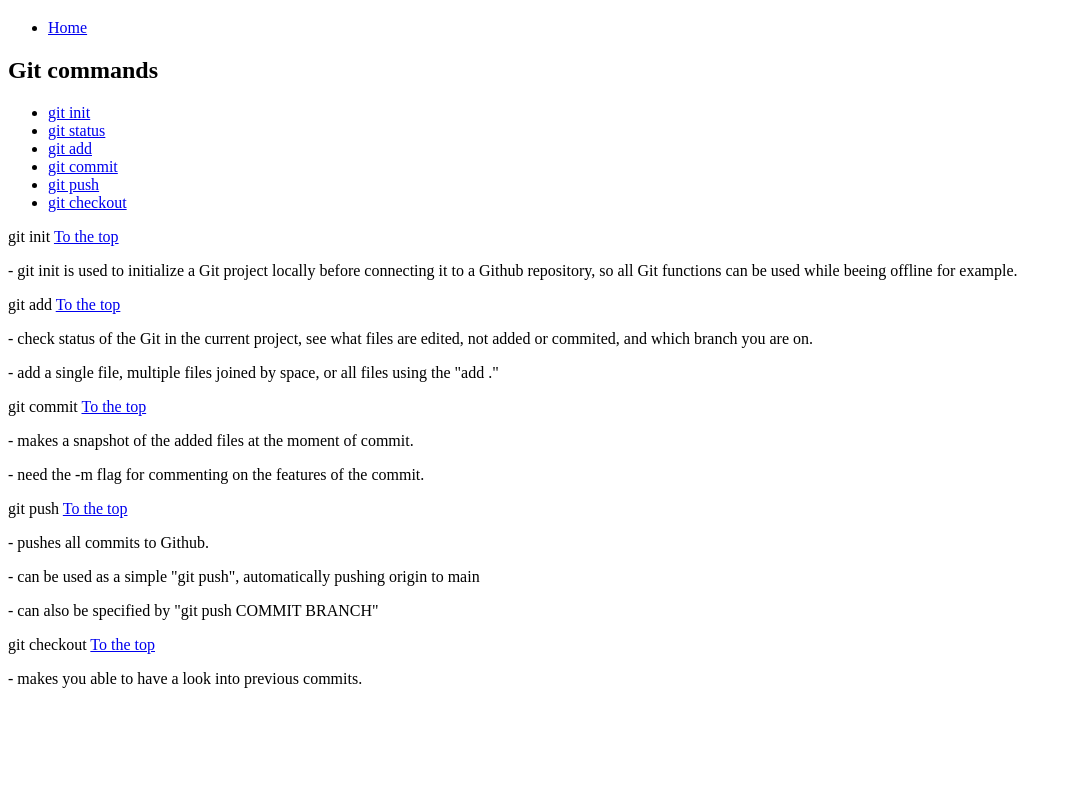
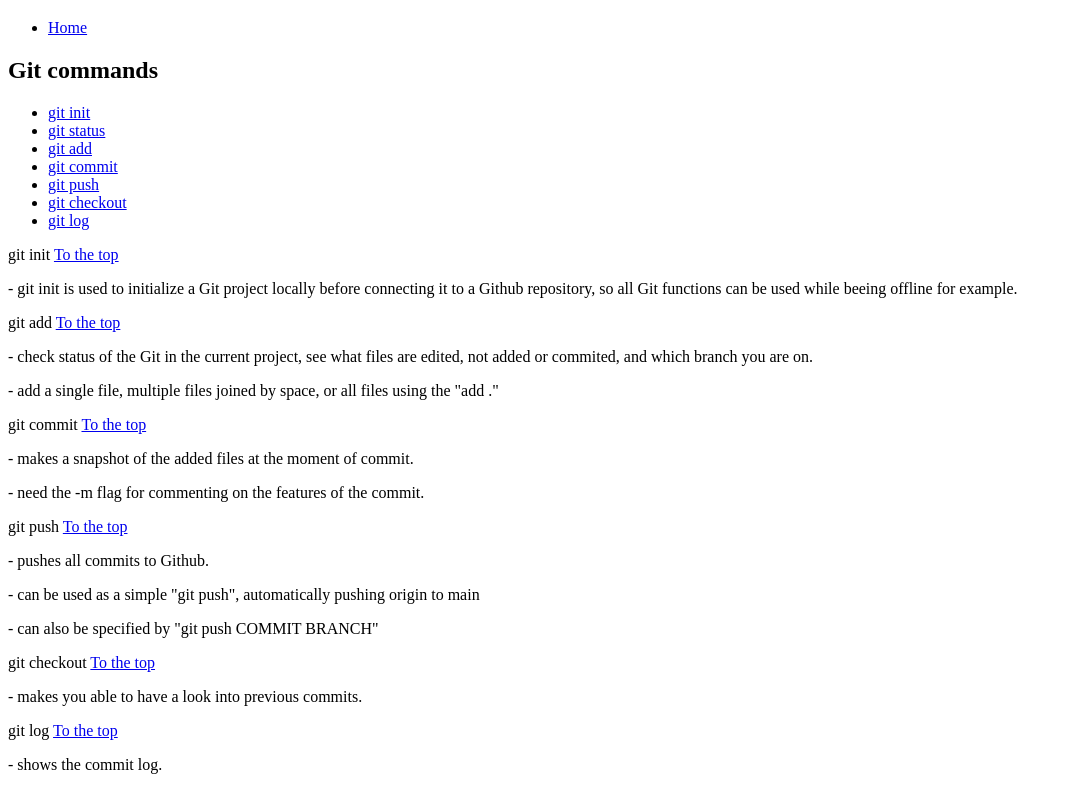
Before and after one commit to taamrove/odin-notes, a plain HTML site: page resources/git.html in a window 1280 px wide. Shown: the part 61-851 px from the top of the page, without its empty margins (0-1072 px from the left). Before the commit the page ends 800 px from the top, so only its background shows below. Drawn offline with Linux system fonts and the light colour scheme.

Commit message:
Updated git overview file

```diff
--- a/resources/git.html
+++ b/resources/git.html
@@ -18,6 +18,7 @@
             <li><a href="#commit">git commit</a></li>
             <li><a href="#push">git push</a></li>
             <li><a href="#checkout">git checkout</a></li>
+            <li><a href="#log">git log</a></li>
         </ul>
         <div id="init">
             <p>git init <a href="#top">To the top</a></p>
@@ -53,6 +54,12 @@
                 <p>- makes you able to have a look into previous commits.</p>
             </div>
         </div>
+        <div id="log">
+            <p>git log <a href="#top">To the top</a></p>
+            <div>
+                <p>- shows the commit log.</p>
+            </div>
+        </div>
         </ul>
     </body>
 </html>
```
